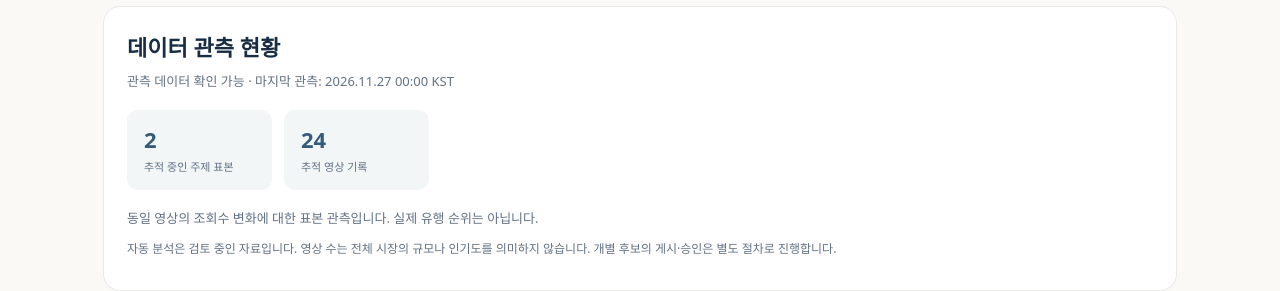
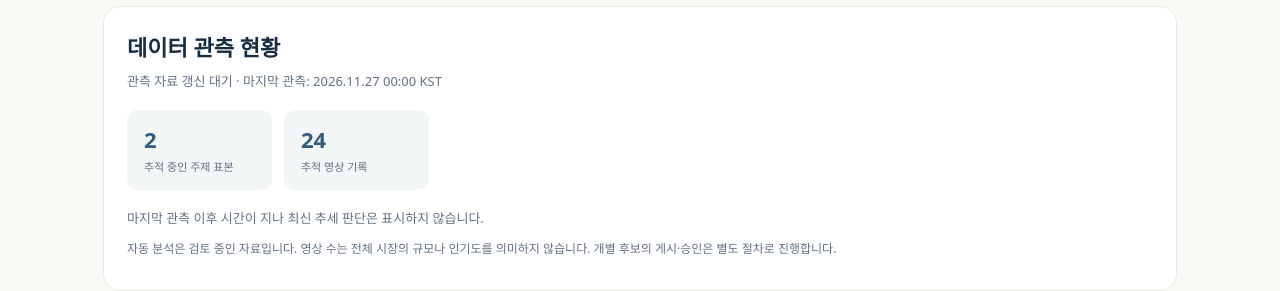
Before and after one commit to tjrwls12/ktrend-public-beta, a plain HTML site: page index.html in a window 1280 px wide. Shown: the part 2132-2423 px from the top of the page. Drawn offline with Linux system fonts and the light colour scheme.

Commit message:
Update K-Trend public observation status

```diff
--- a/index.html
+++ b/index.html
@@ -20,9 +20,9 @@
 .kt-v17 .metrics small{color:#627184;font-size:11px}.kt-v17 .notice{font-size:12px;color:#627184}
 </style>
 <h2>데이터 관측 현황</h2>
-<p>관측 데이터 확인 가능 · 마지막 관측: 2026.11.27 00:00 KST</p>
+<p>관측 자료 갱신 대기 · 마지막 관측: 2026.11.27 00:00 KST</p>
 <div class="metrics"><div><strong>2</strong><small>추적 중인 주제 표본</small></div><div><strong>24</strong><small>추적 영상 기록</small></div></div>
-<p>동일 영상의 조회수 변화에 대한 표본 관측입니다. 실제 유행 순위는 아닙니다.</p>
+<p>마지막 관측 이후 시간이 지나 최신 추세 판단은 표시하지 않습니다.</p>
 <p class="notice">자동 분석은 검토 중인 자료입니다. 영상 수는 전체 시장의 규모나 인기도를 의미하지 않습니다. 개별 후보의 게시·승인은 별도 절차로 진행합니다.</p>
 </section>
 <!-- K-TREND-V17-STATUS-END -->
```
